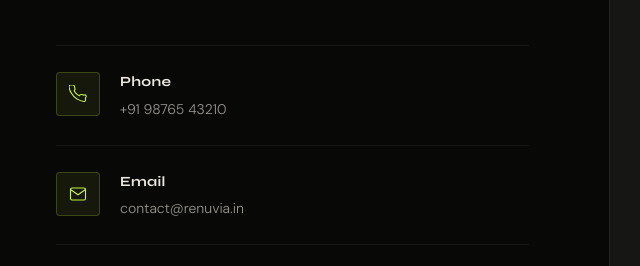
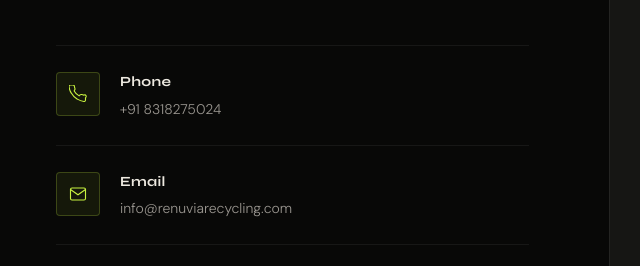
Before and after one commit to Siddhartha39/renuviarecycle12, a plain HTML site: page renuvia12/contact.html in a window 1280 px wide. Shown: the part 1109-1375 px from the top of the page, 0-640 px from the left. Drawn offline with Linux system fonts and the light colour scheme.

Commit message:
Update contact.html

```diff
--- a/renuvia12/contact.html
+++ b/renuvia12/contact.html
@@ -273,7 +273,7 @@
           </div>
           <div class="ct-detail-body">
             <h4>Phone</h4>
-            <p>+91 98765 43210</p>
+            <p>+91 8318275024</p>
           </div>
         </div>
         <div class="ct-detail">
@@ -282,7 +282,7 @@
           </div>
           <div class="ct-detail-body">
             <h4>Email</h4>
-            <p>contact@renuvia.in</p>
+            <p>info@renuviarecycling.com</p>
           </div>
         </div>
         <div class="ct-detail">
```
